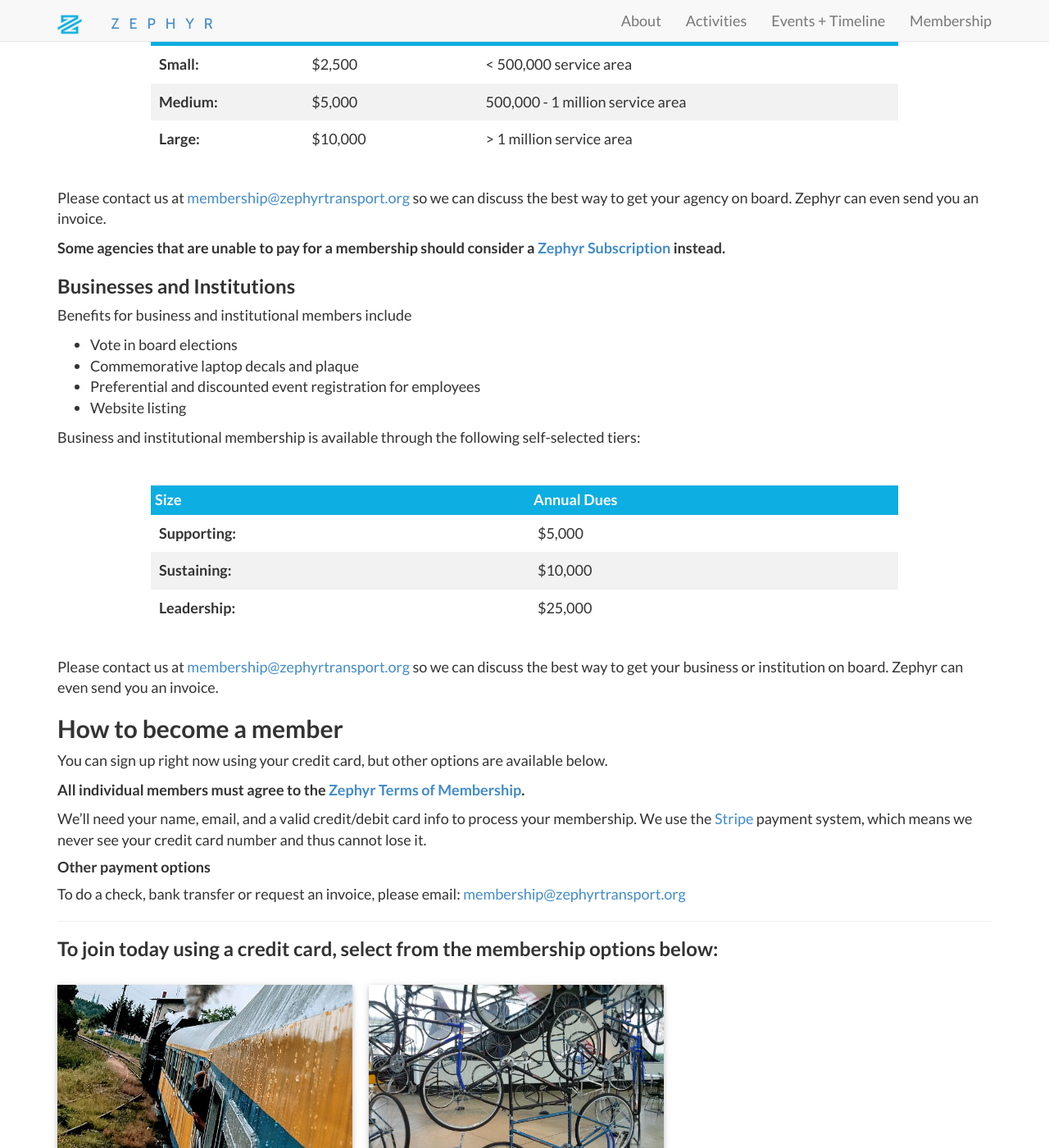
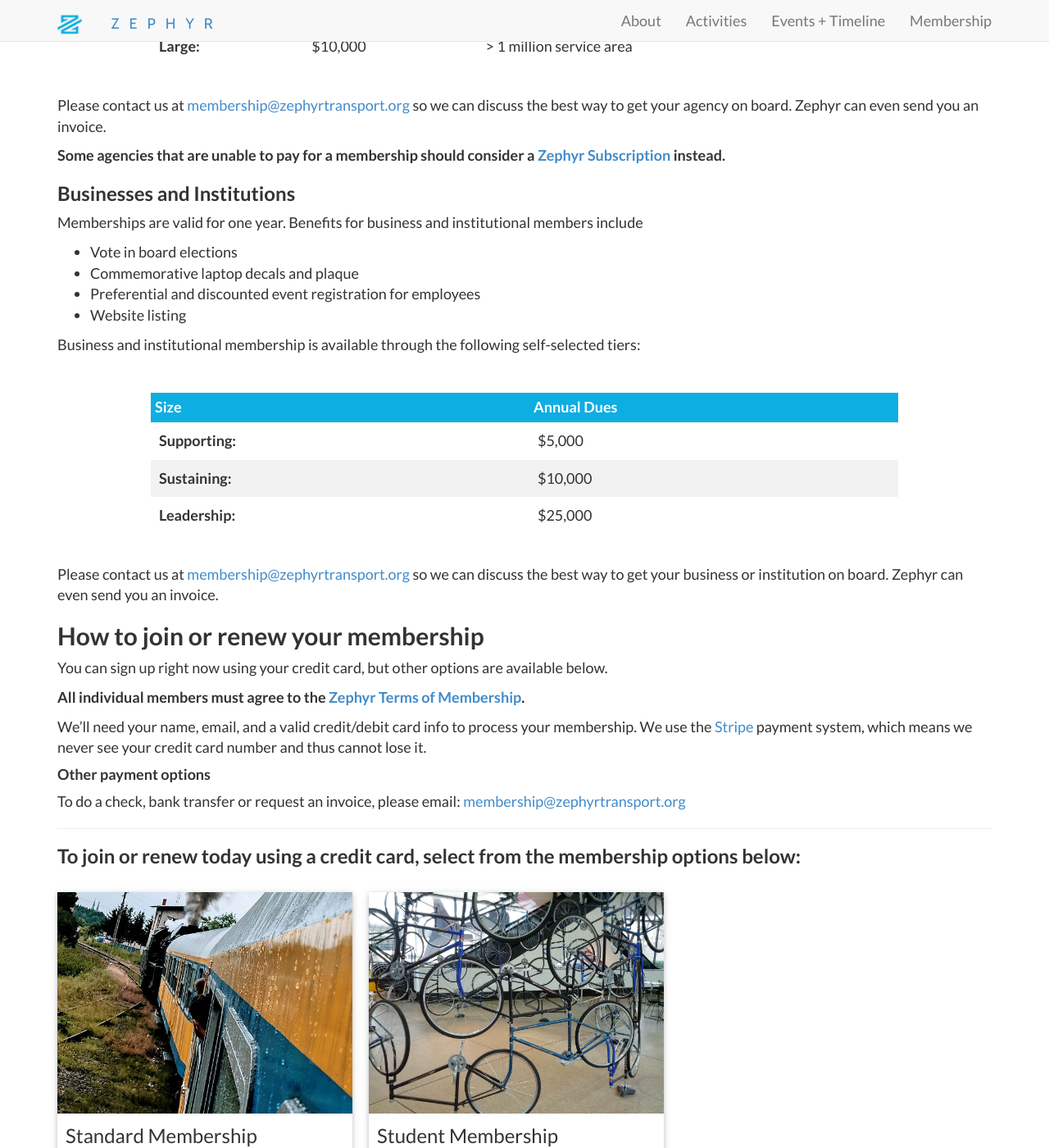
Before and after one commit to ZephyrTransport/zephyr-website, a Jekyll site: the page built from membership.md, in a window 1280 px wide and 1400 px high, scrolled down 1739 px. Shown: the whole window at 82% size. Built offline with Jekyll 4.4.1, drawn with Linux system fonts in a browser that asks for light colours; nearby versions of some CDN libraries; some of the changed text lies outside the part shown.

Commit message:
Add "renew" to membership page

```diff
--- a/membership.md
+++ b/membership.md
@@ -4,14 +4,9 @@
 subTitle: "Become a member to support Zephyr!"
 ---
 
+<img src="/img/logo-small.png" width="75px" style="float:left; margin-right:20px; margin-top: 10px;" />
 <br/>
-<img src="/img/logo-small.png" width="150px" style="float:left; margin-right:20px;" />
-<br/>
-# Join Zephyr Today!
-
-<br/>
-<br/>
-<br/>
+# Join Zephyr Today or Renew Your Membership
 
 ---
 
@@ -40,7 +35,7 @@
 
 ### Individual Membership
 
-Benefits for individual members include:
+Memberships are valid for one year. Benefits for individual members include:
 - Vote in board elections
 - Commemorative laptop decal!
 - Preferential and discounted event registration
@@ -60,7 +55,7 @@
 
 ### Public Agencies
 
-Benefits for public agency membership include
+Memberships are valid for one year.  Benefits for public agency membership include
 - Vote in board elections
 - Commemorative laptop decals and plaque
 - Preferential and discounted event registration for employees
@@ -84,7 +79,7 @@
 
 ### Businesses and Institutions
 
-Benefits for business and institutional members include
+Memberships are valid for one year. Benefits for business and institutional members include
 - Vote in board elections
 - Commemorative laptop decals and plaque
 - Preferential and discounted event registration for employees
@@ -106,7 +101,7 @@
 
 Please contact us at [membership@zephyrtransport.org](mailto:membership@zephyrtransport.org) so we can discuss the best way to get your business or institution on board. Zephyr can even send you an invoice.
 
-## How to become a member
+## How to join or renew your membership
 
 You can sign up right now using your credit card, but other options are available below.
 
@@ -121,7 +116,7 @@
 
 ---
 
-### To join today using a credit card, select from the membership options below:
+### To join or renew today using a credit card, select from the membership options below:
 
 <div class="striperow">
   {% for product in site.memberships %}
```
